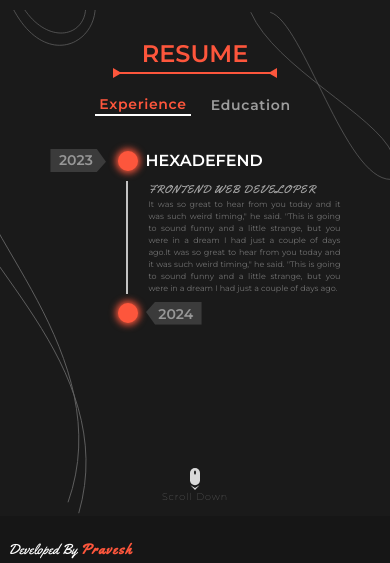
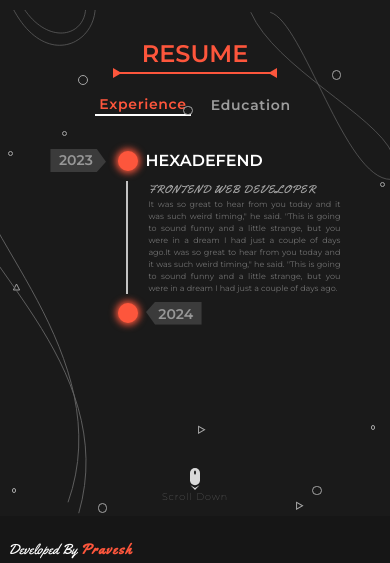
Before and after one commit to pravesh-dev/Portfolio, a React (Vite) app: page / in a window 390 px wide. Shown: the part 3550-4113 px from the top of the page. Built offline with nearby package versions, Linux system fonts and the light colour scheme.

Commit message:
added circles and triangles and done responsive in resume decoration

```diff
--- a/src/Components/ResumeDecoration.jsx
+++ b/src/Components/ResumeDecoration.jsx
@@ -8,11 +8,35 @@ function ResumeDecoration() {
   return (
     <div className="w-full h-full absolute overflow-hidden top-0 z-10 pointer-events-none">
       {/* Small Circles */}
-
+      <span className="circle w-[0.3rem] h-[0.3rem] border border-[#A5A5A5] rounded-full absolute top-[24%] left-[16%] lg:w-[0.5rem] lg:h-[0.5rem]"></span>
+      <span className="circle w-[0.3rem] h-[0.3rem] border border-[#A5A5A5] rounded-full absolute top-[28%] left-[2%] lg:w-[0.5rem] lg:h-[0.5rem] lg:top-[14%] lg:left-[37%]"></span>
+      <span className="circle w-[0.3rem] h-[0.3rem] border border-[#A5A5A5] rounded-full absolute top-[34%] left-[97.5%] lg:w-[0.5rem] lg:h-[0.5rem] lg:top-[57%] lg:left-[93%]"></span>
+      <span className="circle w-[0.3rem] h-[0.3rem] border border-[#A5A5A5] rounded-full absolute top-[94.5%] left-[3%] lg:w-[0.5rem] lg:h-[0.5rem] lg:top-[90%] lg:left-[8%] xl:left-[14%]"></span>
+      <span className="circle w-[0.3rem] h-[0.3rem] border border-[#A5A5A5] rounded-full absolute top-[82%] left-[95%] lg:w-[0.5rem] lg:h-[0.5rem] lg:top-[95%] lg:left-[35%]"></span>
 
       {/* Large Circles */}
+      <span className="circle w-[0.6rem] h-[0.6rem] border border-[#A5A5A5] rounded-full absolute top-[13%] left-[20%] lg:w-[0.8rem] lg:h-[0.8rem] lg:top-[30%] lg:left-[7%]"></span>
+      <span className="circle w-[0.6rem] h-[0.6rem] border border-[#A5A5A5] rounded-full absolute top-[12%] left-[85%] lg:w-[0.8rem] lg:h-[0.8rem] lg:top-[15%] xl:left-[80%]"></span>
+      <span className="circle w-[0.6rem] h-[0.6rem] border border-[#A5A5A5] rounded-full absolute top-[19%] left-[47%] lg:w-[0.8rem] lg:h-[0.8rem] lg:top-[48%] lg:left-[63%] xl:left-[60%]"></span>
+      <span className="circle w-[0.6rem] h-[0.6rem] border border-[#A5A5A5] rounded-full absolute top-[94%] left-[80%] lg:w-[0.8rem] lg:h-[0.8rem] lg:top-[68%] lg:left-[87%]"></span>
+      <span className="circle w-[0.6rem] h-[0.6rem] border border-[#A5A5A5] rounded-full absolute top-[97.5%] left-[25%] lg:w-[0.8rem] lg:h-[0.8rem] lg:left-[10%]"></span>
 
       {/* Triangles */}
+      <img
+        src={triangle}
+        className="w-[0.6rem] absolute top-[54%] left-[3%] lg:w-[0.8rem] lg:top-[47%] lg:left-[6%] xl:left-[5%]"
+        alt="Triangle"
+      />
+      <img
+        src={triangle}
+        className="w-[0.6rem] absolute top-[82%] left-[50%] -rotate-[30deg] lg:rotate-[30deg] lg:w-[0.8rem] lg:left-[65%] xl:left-[61%]"
+        alt="Triangle"
+      />
+      <img
+        src={triangle}
+        className="w-[0.6rem] absolute top-[97%] left-[75%] -rotate-[30deg] lg:rotate-0 lg:w-[0.8rem] lg:top-[20%] lg:left-[94%] xl:left-[85%]"
+        alt="Triangle"
+      />
 
       {/* curves */}
       <img src={curveTop} className="w-24 absolute top-0 left-0 sm:w-40" alt="curve" />
```
